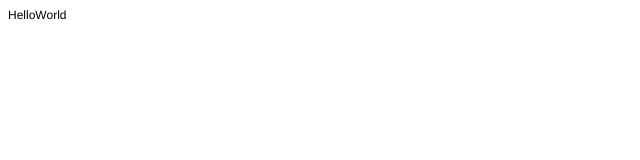
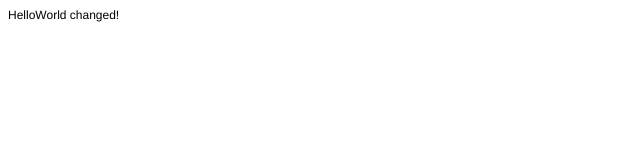
Before and after one commit to YOSHIDARIE/4196, a plain HTML site: page index.html in a window 1280 px wide. Shown: the full height of the page, 0-640 px from the left. Drawn offline with Linux system fonts and the light colour scheme.

Commit message:
text changed

```diff
--- a/index.html
+++ b/index.html
@@ -11,6 +11,6 @@
   </style>
 </head>
 <body>
-<p class="p1">HelloWorld</p>
+<p class="p1">HelloWorld changed!</p>
 </body>
 </html>
```
